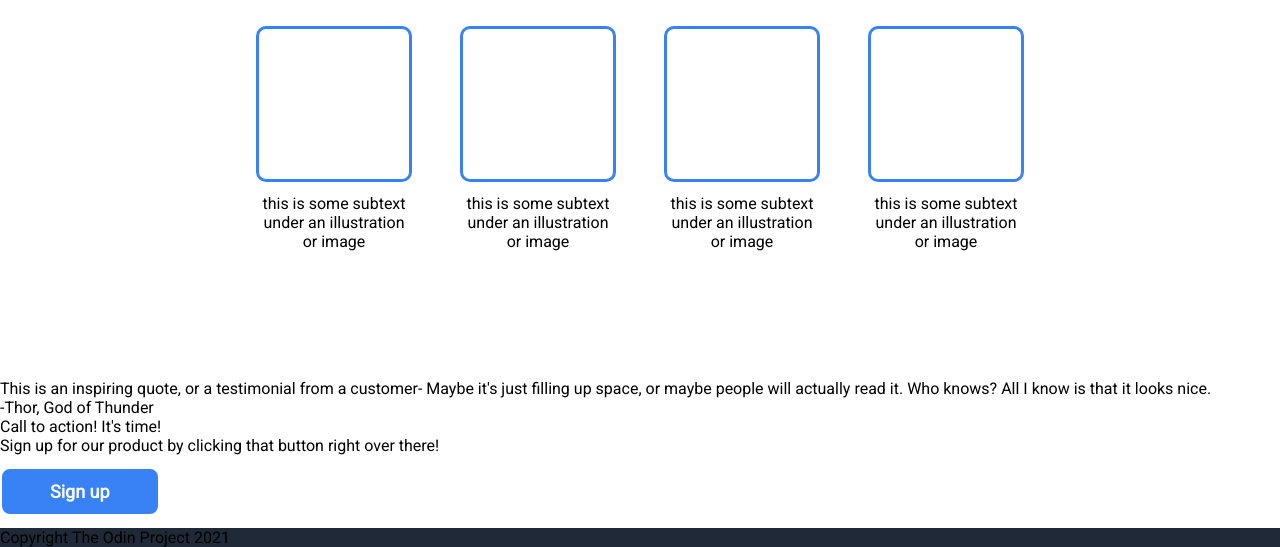
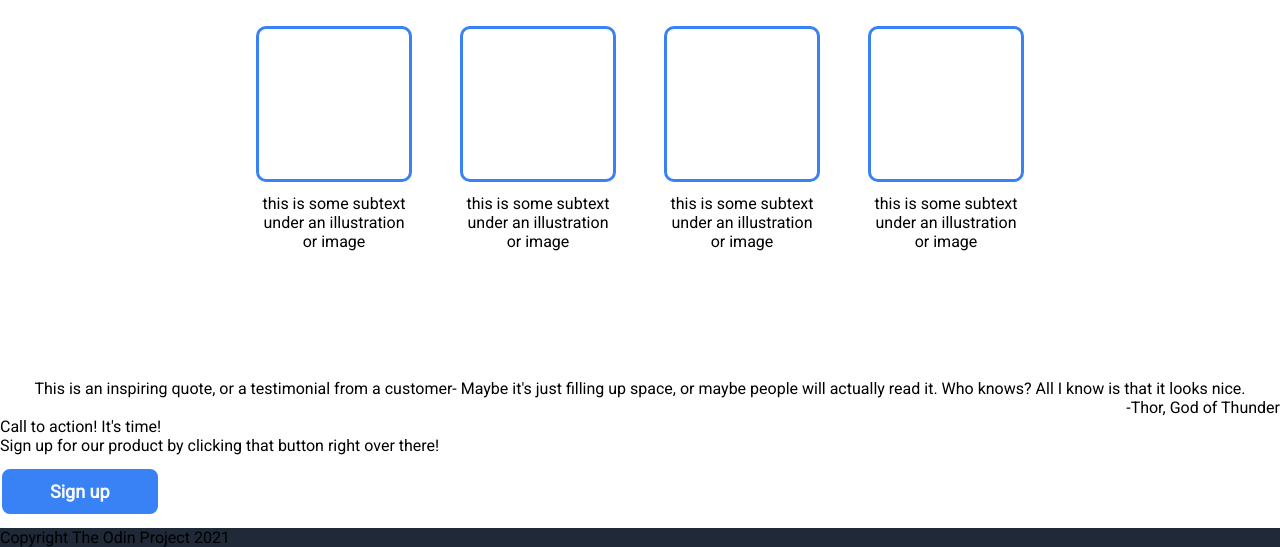
Before and after one commit to LorenzoTaglio/Landing-Page, a plain HTML site: page index.html in a window 1280 px wide. Shown: the part 721-1268 px from the top of the page. Drawn offline with Linux system fonts and the light colour scheme.

Commit message:
Align 'quote' section

```diff
--- a/style.css
+++ b/style.css
@@ -122,3 +122,14 @@ body{
 .info .item .subtext{
     text-align: center;
 }
+
+.quote{
+    display: flex;
+    flex-direction: column;
+    justify-content: center;
+    align-items: center;
+}
+
+.quote .cited-person{
+    align-self: flex-end;
+}
```
